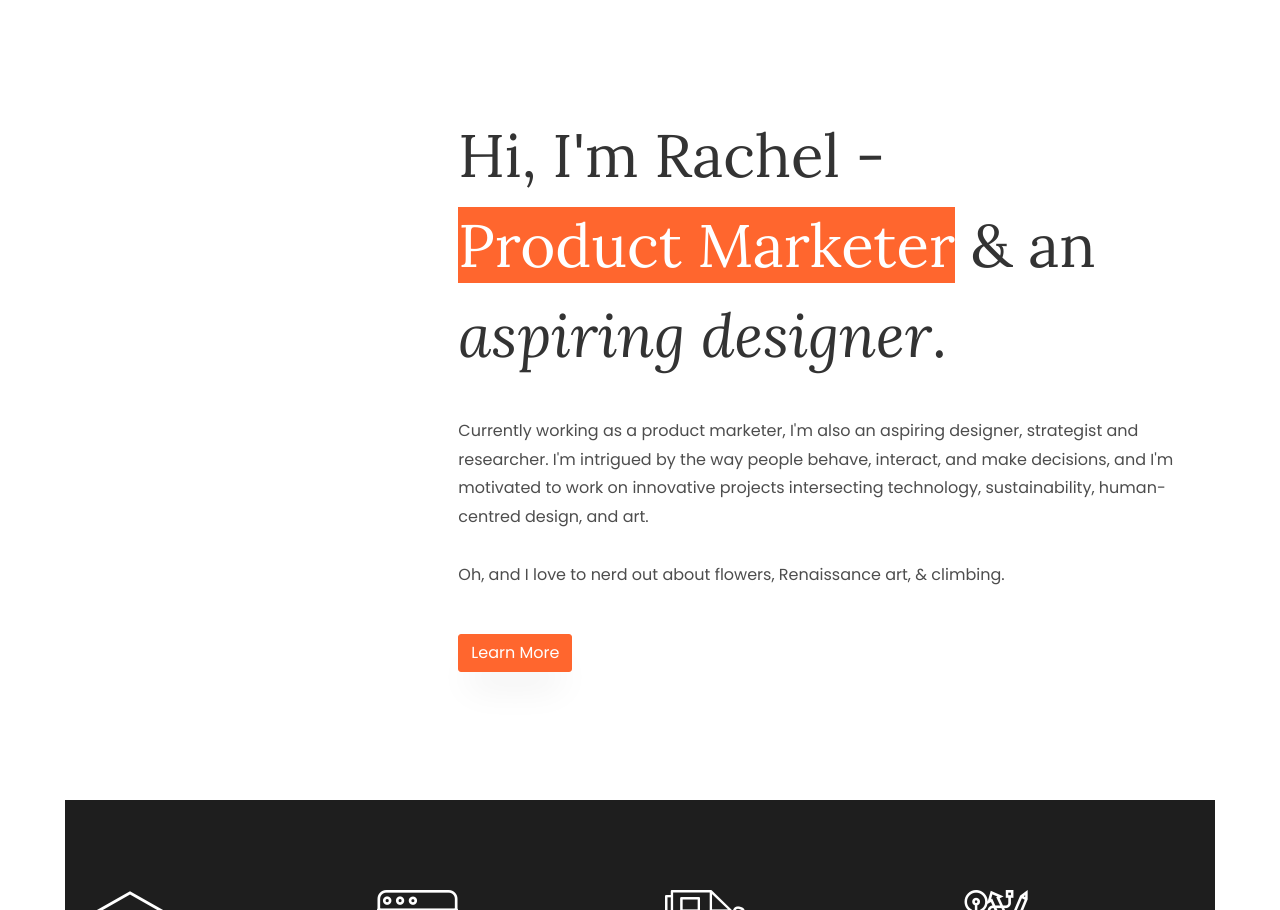
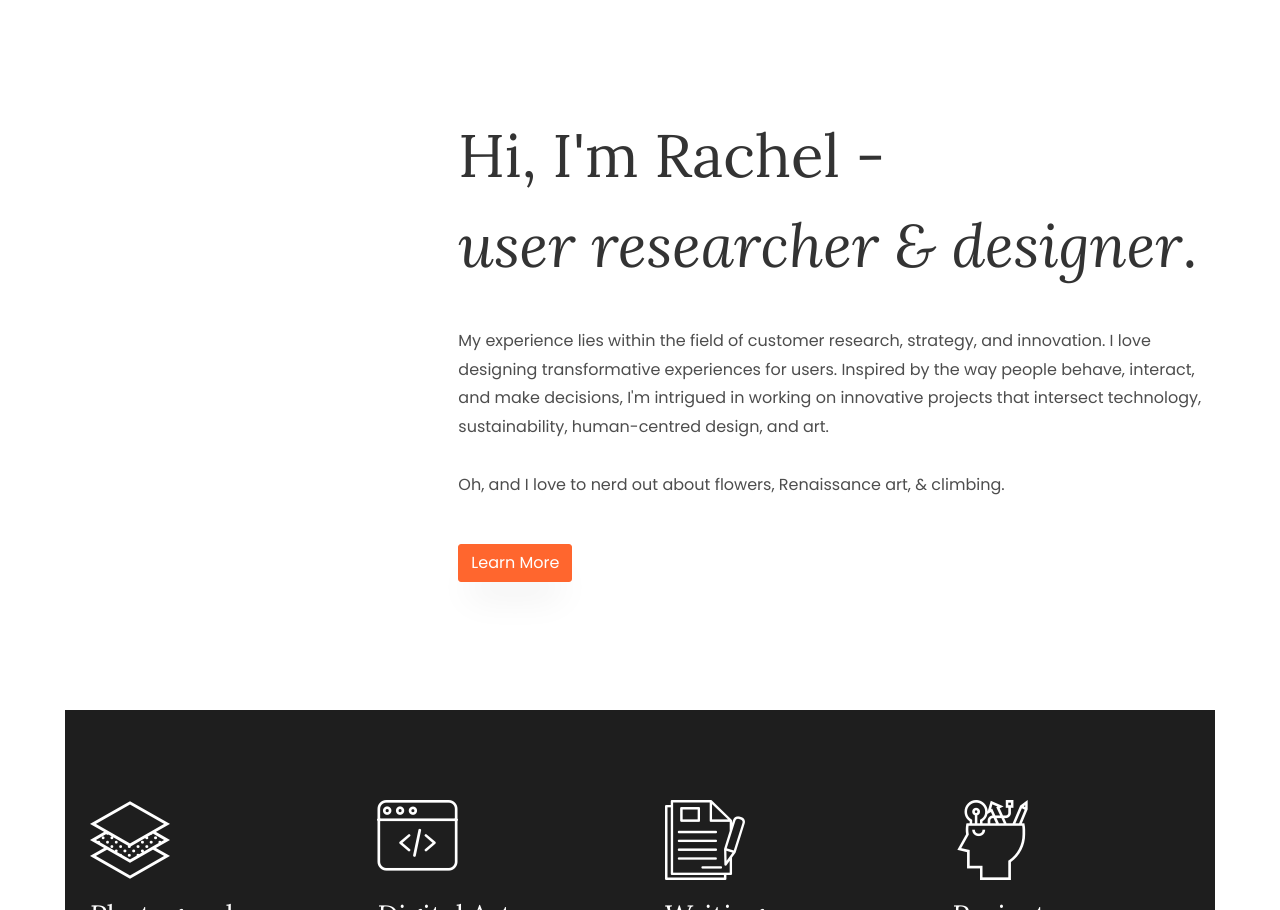
Before and after one commit to rtseng22/rachelt, a plain HTML site: page index.html in a window 1280 px wide. Shown: the part 802-1712 px from the top of the page. Drawn offline with Linux system fonts and the light colour scheme; some packages are replaced by stand-ins of ours; no server answers; files whose address does not match are found by name; a web font is replaced by a local one.

Commit message:
Update index.html

```diff
--- a/index.html
+++ b/index.html
@@ -90,11 +90,10 @@
     	<div class="container">
     		<div class="row justify-content-end">
     			<div class="col-md-8">
-                    <h2>Hi, I'm Rachel - <br> <span>Product Marketer</span> &amp; an <i>aspiring designer</i>.</h2>
+                    <h2>Hi, I'm Rachel - <br> <i>user researcher &amp; designer</i>.</h2>
                     <br>
                     <!--<h3>A problem-solver &amp; your local anthophile.</h3>-->
-    				<p>Currently working as a product marketer, I'm also an aspiring designer, strategist and researcher. I'm intrigued by the way people behave, interact, and make decisions, and I'm motivated to work on innovative projects intersecting technology, sustainability, human-centred design, and art.
-
+    				<p>My experience lies within the field of customer research, strategy, and innovation. I love designing transformative experiences for users. Inspired by the way people behave, interact, and make decisions, I'm intrigued in working on innovative projects that intersect technology, sustainability, human-centred design, and art.
                         <br><br>
                   Oh, and I love to nerd out about flowers, Renaissance art, &amp; climbing.
                 </p>
```
